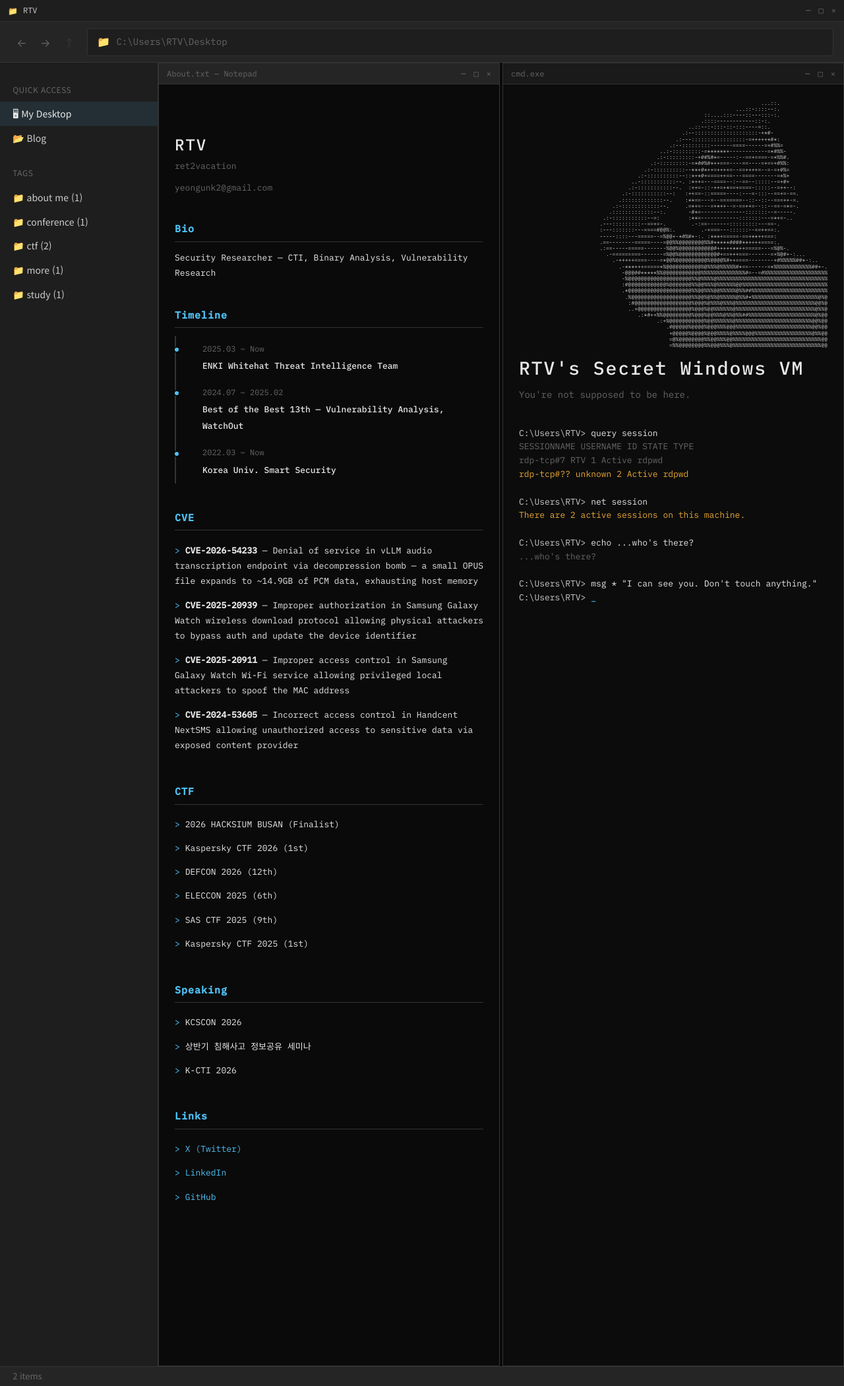
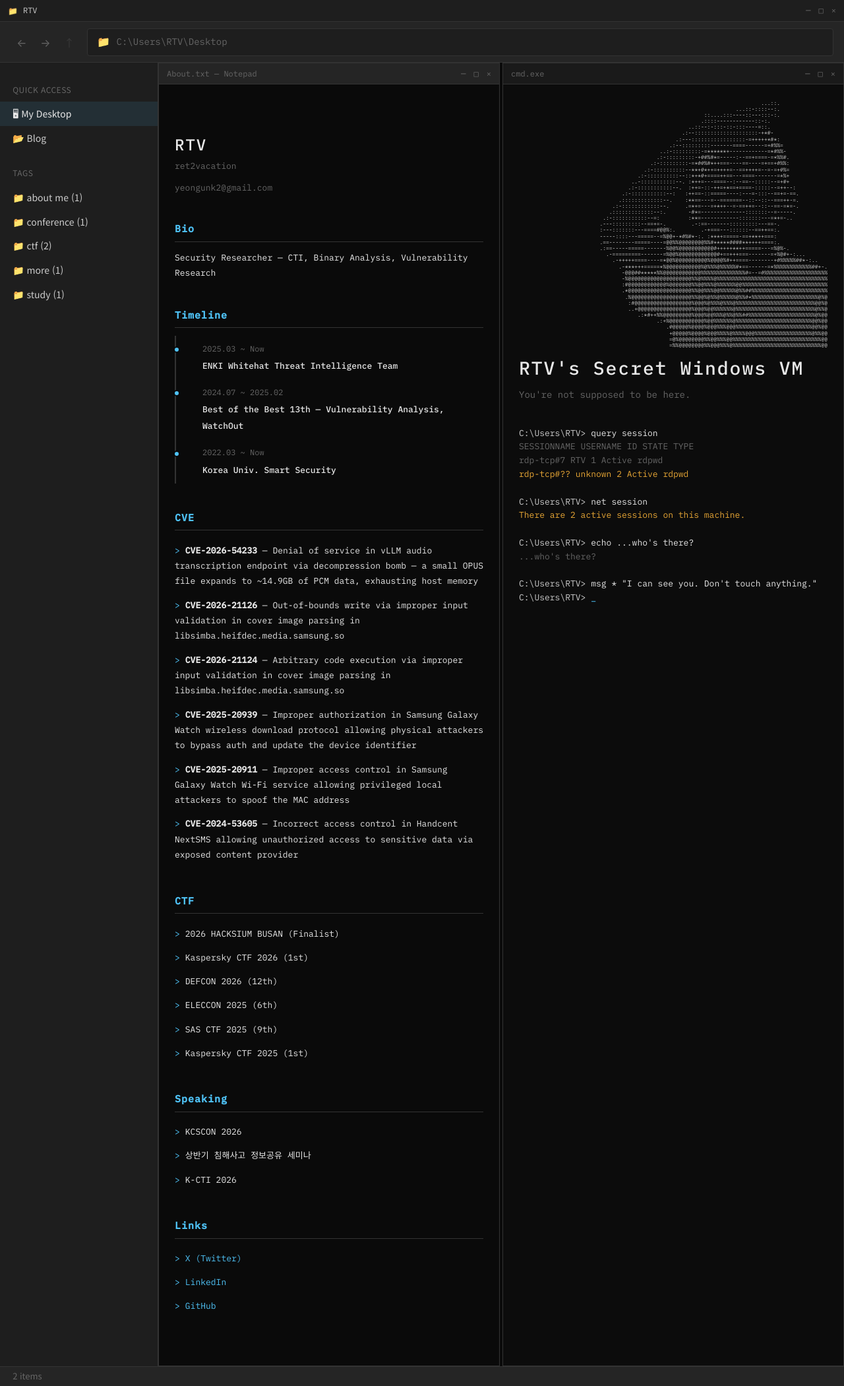
Before and after one commit to RTV-GIT/RTV-GIT.github.io, a Jekyll site: the page built from index.html, in a window 1280 px wide. Shown: the whole page at 66% size. Built offline with Jekyll 4.4.1, drawn with Linux system fonts in a browser that asks for light colours; Markdown is read by kramdown in place of the engine named in the settings.

Commit message:
CVE 2건 추가: CVE-2026-21124, CVE-2026-21126
Co-Authored-By: Claude Opus 4.6 (1M context) <noreply@anthropic.com>

```diff
--- a/index.html
+++ b/index.html
@@ -56,6 +56,8 @@ item_count: "2 items"
             <h2 class="about-heading">CVE</h2>
             <ul class="about-list">
               <li><span class="cve-id">CVE-2026-54233</span> — Denial of service in vLLM audio transcription endpoint via decompression bomb — a small OPUS file expands to ~14.9GB of PCM data, exhausting host memory</li>
+              <li><span class="cve-id">CVE-2026-21126</span> — Out-of-bounds write via improper input validation in cover image parsing in libsimba.heifdec.media.samsung.so</li>
+              <li><span class="cve-id">CVE-2026-21124</span> — Arbitrary code execution via improper input validation in cover image parsing in libsimba.heifdec.media.samsung.so</li>
               <li><span class="cve-id">CVE-2025-20939</span> — Improper authorization in Samsung Galaxy Watch wireless download protocol allowing physical attackers to bypass auth and update the device identifier</li>
               <li><span class="cve-id">CVE-2025-20911</span> — Improper access control in Samsung Galaxy Watch Wi-Fi service allowing privileged local attackers to spoof the MAC address</li>
               <li><span class="cve-id">CVE-2024-53605</span> — Incorrect access control in Handcent NextSMS allowing unauthorized access to sensitive data via exposed content provider</li>
```
